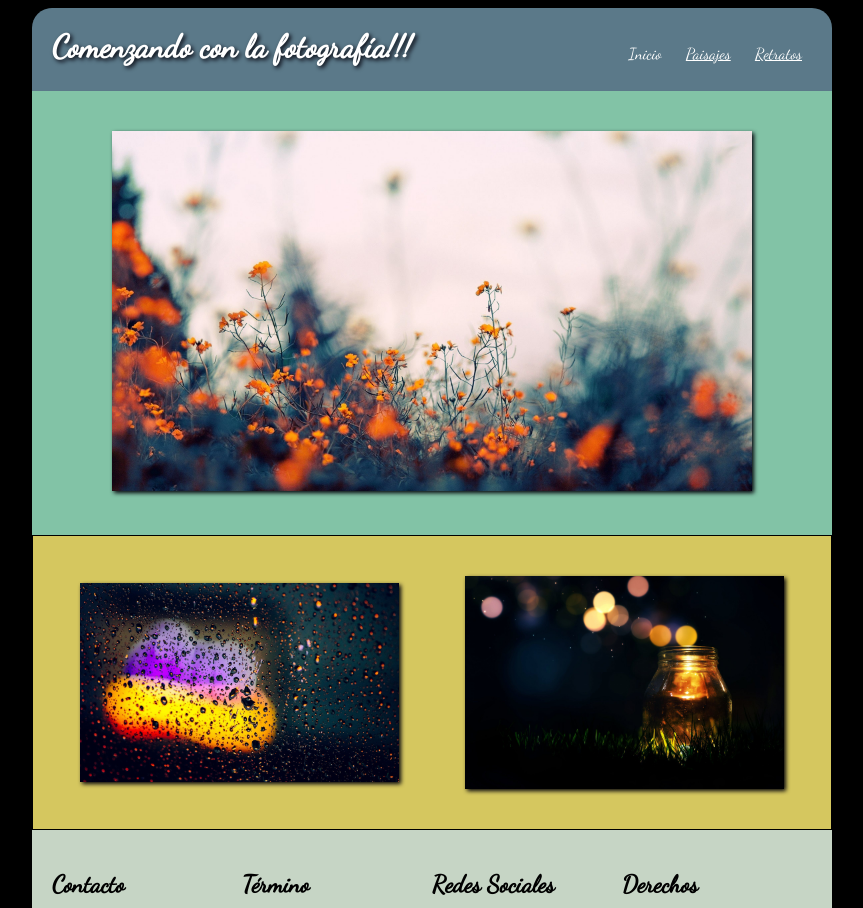
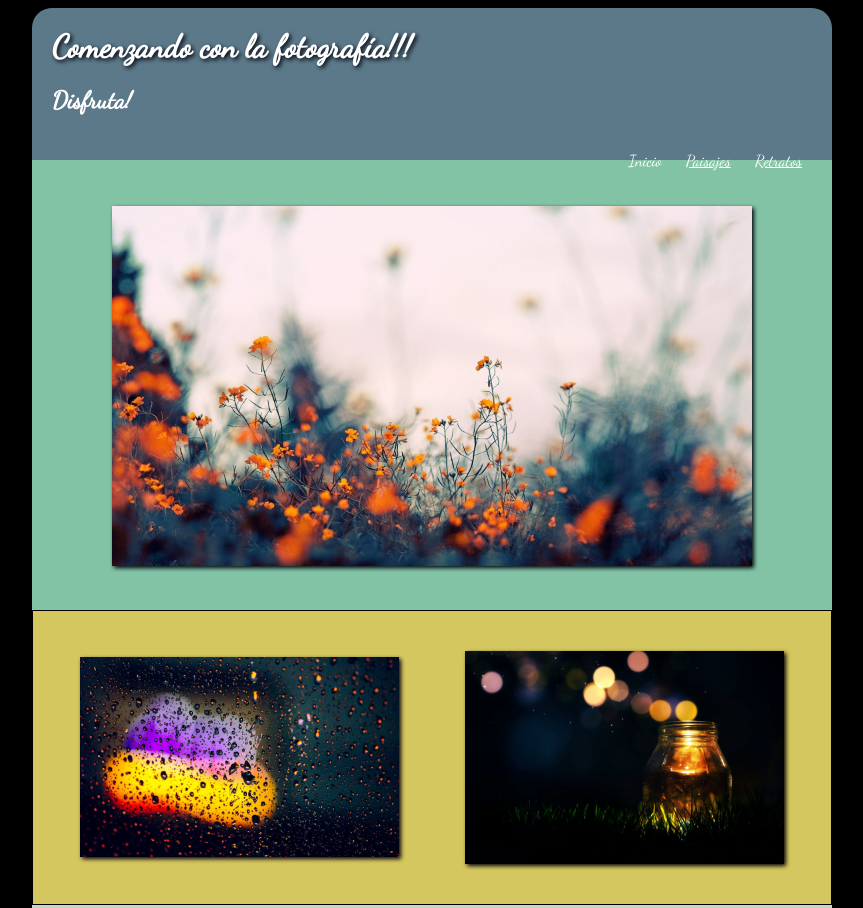
Before and after one commit to luisgerardodev/WebFotografia, a plain HTML site: page index.html in a window 1280 px wide. Shown: the top 908 px of the page, without its empty margins (208-1071 px from the left). Drawn offline with Linux system fonts and the light colour scheme.

Commit message:
add h2 tag

```diff
--- a/index.html
+++ b/index.html
@@ -10,6 +10,7 @@
     <div class="contenido">
       <header>
         <h1 id="titulo">Comenzando con la fotografía!!!</h1>
+        <h2>Disfruta!</h2>
         <ul>
           <li>Inicio</li>
           <li><a href="./paisajes.html">Paisajes</a></li>
```
